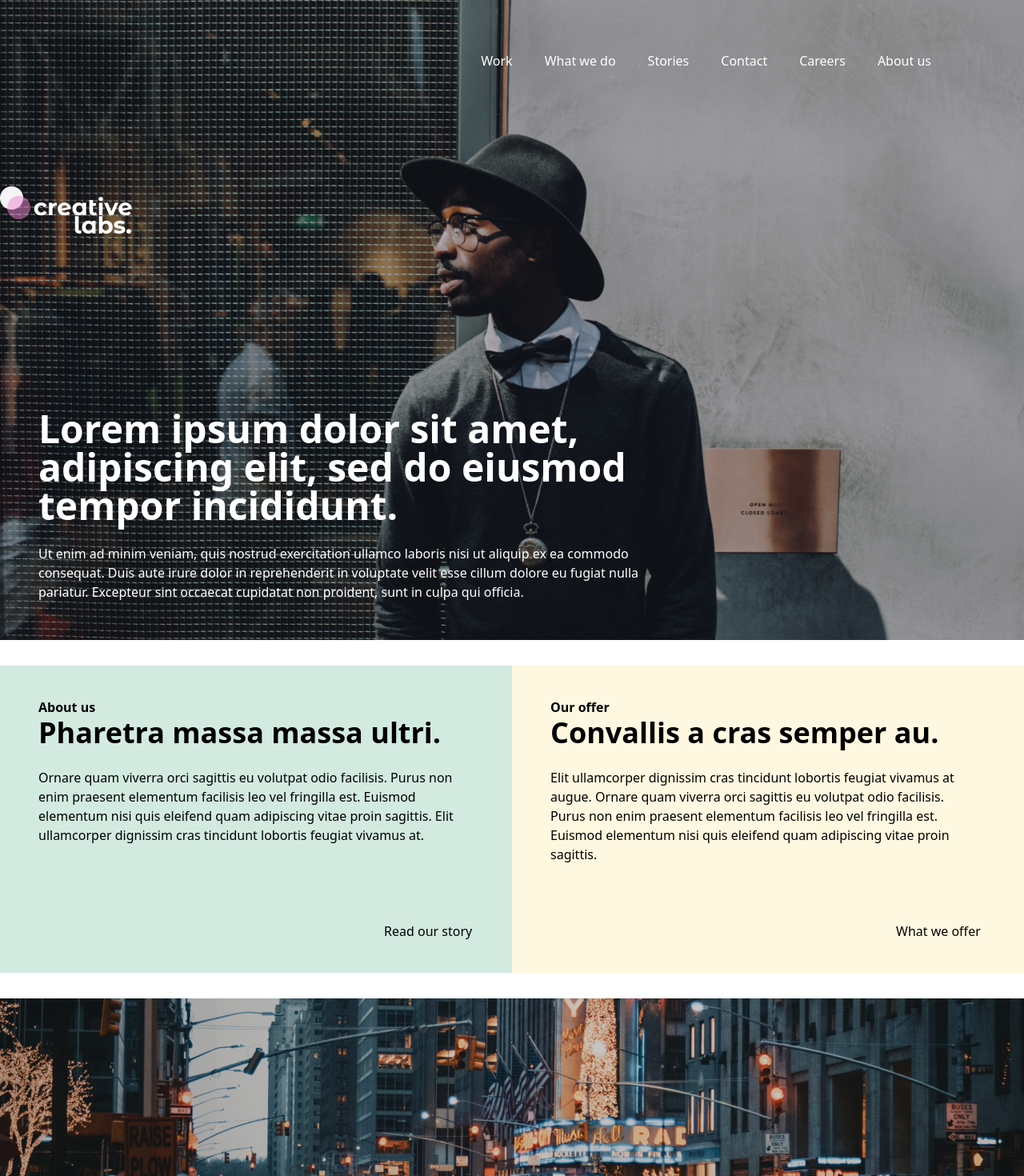
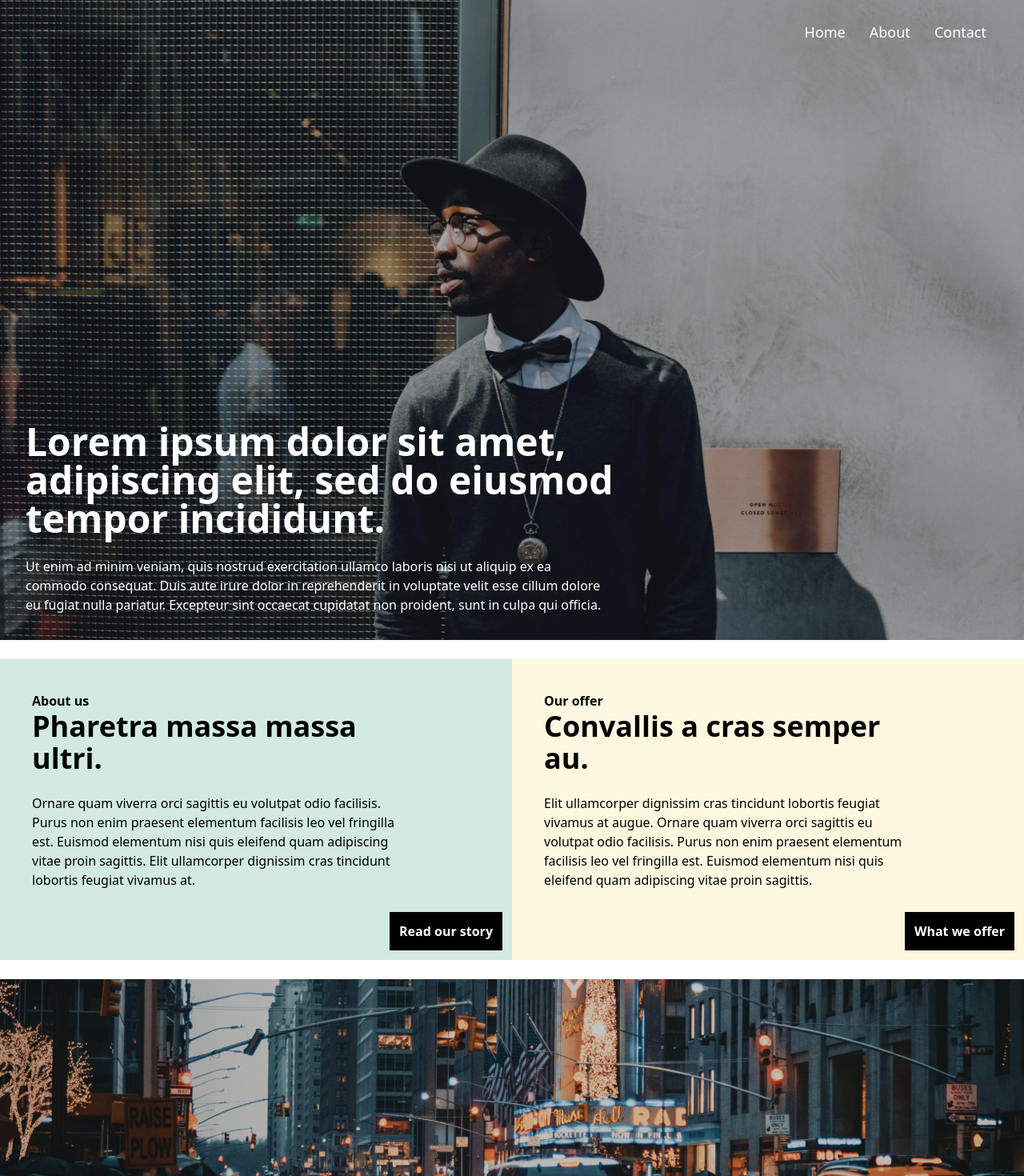
Before and after one commit to OliverCvetkoski/creative-labs, a Nuxt app: page / in a window 1280 px wide. Shown: the top 1470 px of the page at 80% size. Built offline with nearby package versions, Linux system fonts and the light colour scheme.

Commit message:
fixing tailwind css

```diff
--- a/app.vue
+++ b/app.vue
@@ -1,5 +1,6 @@
 <template>
   <AboutPage />
+  <br />
   <div class="grid lg:grid-cols-2">
     <Card
       style="background-color: hsla(152, 37%, 72%, 0.46)"
@@ -16,6 +17,7 @@
       link="What we offer"
     />
   </div>
+  <br />
   <ContactUsContainer />
   <br />
   <JoinTeam />
--- a/components/AboutPage.vue
+++ b/components/AboutPage.vue
@@ -1,10 +1,11 @@
 <template>
   <div
-    class="bgImage h-screen flex flex-col justify-between bg-no-repeat bg-cover"
+    class="bgImage flex flex-col justify-between bg-no-repeat bg-cover relative w-full"
   >
-    <NavBar />
-    <HelpersLogo />
-    <div class="m-8 lg:m-12 flex-none text-white w-10/12 lg:w-8/12">
+    <HamburgerMenu />
+    <div
+      class="flex-none text-white w-10/12 lg:w-8/12 p-8 absolute bottom-0 z-0"
+    >
       <h1 class="text-3xl font-bold lg:text-5xl">
         Lorem ipsum dolor sit amet, adipiscing elit, sed do eiusmod tempor
         incididunt.
@@ -24,5 +25,6 @@
 <style>
 .bgImage {
   background-image: url("../images/man.png");
+  height: 100vh;
 }
 </style>
--- a/components/Card.vue
+++ b/components/Card.vue
@@ -1,15 +1,17 @@
 <template>
-  <div class="mt-8 mb-2 lg:mb-8 h-96 relative">
-    <div class="flex flex-col mt-6">
-      <h5 class="font-bold lg:mt-4 ml-8 lg:ml-12">{{ title }}</h5>
-      <h2 class="text-3xl lg:text-4xl font-bold ml-8 lg:ml-12 w-10/12">
+  <div class="relative">
+    <div class="flex flex-col p-10">
+      <h5 class="font-bold">{{ title }}</h5>
+      <h2 class="text-3xl lg:text-4xl font-bold w-10/12">
         {{ subtitle }}
       </h2>
       <br />
-      <p class="w-10/12 ml-8 lg:ml-12">{{ content }}</p>
+      <p class="w-10/12">{{ content }}</p>
       <br />
       <br />
-      <a href="" class="absolute left-60 md:left-3/4 top-80"
+      <a
+        href=""
+        class="absolute right-3 bottom-3 p-3 bg-black text-white font-bold cursor-pointer"
         >{{ link }} <br />
       </a>
     </div>
--- a/components/ContactUsContainer.vue
+++ b/components/ContactUsContainer.vue
@@ -1,5 +1,5 @@
 <template>
-  <div class="bgImage w-full text-white relative">
+  <div class="bgImage w-full text-white relative bg-no-repeat bg-cover">
     <div class="absolute bottom-14 left-14">
       <h5 class="font-bold">Contact us</h5>
       <h2 class="text-3xl font-bold lg:text-4xl w-10/12 lg:w-2/4">
--- a/components/Footer.vue
+++ b/components/Footer.vue
@@ -30,12 +30,13 @@
         </div>
       </div>
     </div>
-
-    <div style="color: #a7a7a7" class="flex gap-3 p-3 w-fit">
-      © COPYRIGHT 2023 Oliver Cvetkoski. All rights reserved.
-      <div>
-        <a href="" class="underline">Privacy policy</a> |
-        <a href="" class="underline">Cookie policy</a>
+    <div class="flex justify-center">
+      <div style="color: #a7a7a7" class="md:flex gap-3 p-3 w-fit">
+        © COPYRIGHT 2023 Oliver Cvetkoski. All rights reserved.
+        <div class="flex justify-center gap-2">
+          <a href="" class="underline">Privacy policy</a> |
+          <a href="" class="underline">Cookie policy</a>
+        </div>
       </div>
     </div>
   </div>
--- /dev/null
+++ b/components/HamburgerMenu.vue
@@ -0,0 +1,124 @@
+<template>
+  <header>
+    <input type="checkbox" id="menu-toggle" class="menu-toggle-checkbox" />
+    <label for="menu-toggle" class="menu-toggle-label">
+      <div class="menu-icon">
+        <div class="bar"></div>
+        <div class="bar"></div>
+        <div class="bar"></div>
+      </div>
+    </label>
+    <nav class="menu">
+      <ul class="flex">
+        <li><a href="#">Home</a></li>
+        <li><a href="#">About</a></li>
+        <li><a href="#">Contact</a></li>
+      </ul>
+    </nav>
+  </header>
+</template>
+
+<style scoped>
+body {
+  margin: 0;
+  font-family: Arial, sans-serif;
+  background-color: #33333362;
+}
+
+.menu-toggle-checkbox {
+  display: none;
+}
+
+.menu-toggle-label {
+  display: none;
+}
+
+.menu-icon {
+  width: 30px;
+  height: 20px;
+  display: flex;
+  flex-direction: column;
+  justify-content: space-between;
+}
+
+.bar {
+  width: 30px;
+  height: 4px;
+  background-color: white;
+  transition: 0.4s;
+}
+
+.menu {
+  display: flex;
+  justify-content: flex-end;
+  align-items: center;
+  top: 0;
+  right: 0; /* Changed from -250px to 0 for desktop */
+  width: 100%;
+  height: 5em;
+  background-color: transparent;
+  transition: 0.4s;
+}
+
+.menu ul {
+  list-style: none;
+  padding: 0;
+  display: flex;
+  justify-content: flex-end;
+  margin-right: 2em;
+}
+
+.menu li {
+  display: flex;
+  justify-content: center;
+  padding: 15px;
+}
+
+.menu a {
+  text-decoration: none;
+  color: #fff;
+  font-size: 18px;
+}
+
+/* Media query to show the hamburger menu on screens smaller than 768px */
+@media (max-width: 768px) {
+  .menu {
+    display: none;
+    width: 250px;
+    height: 100vh;
+    background-color: black;
+    position: absolute;
+    z-index: 1;
+  }
+
+  .menu ul {
+    display: block;
+    margin-top: 5em;
+  }
+
+  .menu-toggle-label {
+    display: block;
+    position: fixed;
+    top: 20px;
+    right: 20px;
+    cursor: pointer;
+    z-index: 2;
+  }
+
+  .menu-toggle-checkbox:checked + .menu-toggle-label .bar:nth-child(1) {
+    transform: translateY(9px) rotate(45deg);
+  }
+
+  .menu-toggle-checkbox:checked + .menu-toggle-label .bar:nth-child(2) {
+    opacity: 0;
+  }
+
+  .menu-toggle-checkbox:checked + .menu-toggle-label .bar:nth-child(3) {
+    transform: translateY(-6px) rotate(-45deg);
+  }
+
+  .menu-toggle-checkbox:checked ~ .menu {
+    display: block;
+  }
+}
+</style>
--- a/components/NavBar.vue
+++ /dev/null
@@ -1,58 +0,0 @@
-<template>
-  <nav class="text-white flex flex-row-reverse mt-16 mr-24 relative">
-    <button @click="toggleHamburgerMenu" class="lg:hidden focus:outline-none">
-      <div class="absolute ml-8">
-        <div class="w-8 h-1 bg-white mb-2"></div>
-        <div class="w-8 h-1 bg-white mb-2"></div>
-        <div class="w-8 h-1 bg-white mb-2"></div>
-      </div>
-    </button>
-    <ul class="hidden lg:flex">
-      <li><a href="">Work</a></li>
-      <li class="cursor-pointer">
-        <a @click="openModal" :class="{ highlighted: isComponentVisible }"
-          >What we do</a
-        >
-      </li>
-      <li><a href="">Stories</a></li>
-      <li><a href="">Contact</a></li>
-      <li><a href="">Careers</a></li>
-      <li><a href="">About us</a></li>
-    </ul>
-  </nav>
-  <HamburgerMenu v-if="isHamburgerMenuVisible" @close="toggleHamburgerMenu" />
-  <NavModal v-if="isComponentVisible" />
-</template>
-
-<script>
-export default {
-  data() {
-    return {
-      isComponentVisible: false,
-      isHamburgerMenuVisible: false,
-    };
-  },
-
-  methods: {
-    openModal() {
-      this.isComponentVisible = !this.isComponentVisible;
-    },
-    toggleHamburgerMenu() {
-      this.isHamburgerMenuVisible = !this.isHamburgerMenuVisible;
-    },
-    closeModal() {
-      this.isComponentVisible = false;
-    },
-  },
-};
-</script>
-
-<style scoped>
-a {
-  padding: 15px 20px 15px 20px;
-}
-.highlighted {
-  border-radius: 30px;
-  background-color: hsla(151, 45%, 55%, 0.42);
-}
-</style>
--- a/components/NavModal.vue
+++ /dev/null
@@ -1,39 +0,0 @@
-<template>
-  <div
-    style="background-color: hsla(0, 0%, 100%, 0.8)"
-    class="absolute flex p-4 rounded-3xl left-54 top-28"
-  >
-    <div class="flex flex-col p-4">
-      <div class="pb-4 mt-4">
-        <a href="#" class="font-bold"
-          >Integer quis auctor elit
-          <helpersCssArrow />
-        </a>
-        <p class="mt-3">Arcu bibendum at varius vel.</p>
-      </div>
-      <div class="pb-4 mt-8">
-        <a href="#" class="font-bold"
-          >Integer quis auctor elit
-          <helpersCssArrow />
-        </a>
-        <p class="mt-3">Arcu bibendum at varius vel.</p>
-      </div>
-    </div>
-    <div class="flex flex-col p-4">
-      <div class="pb-4 mt-4">
-        <a href="#" class="font-bold"
-          >Integer quis auctor elit
-          <helpersCssArrow />
-        </a>
-        <p class="mt-3">Arcu bibendum at varius vel.</p>
-      </div>
-      <div class="pb-4 mt-8">
-        <a href="#" class="font-bold"
-          >Integer quis auctor elit
-          <helpersCssArrow />
-        </a>
-        <p class="mt-3">Arcu bibendum at varius vel.</p>
-      </div>
-    </div>
-  </div>
-</template>
```
